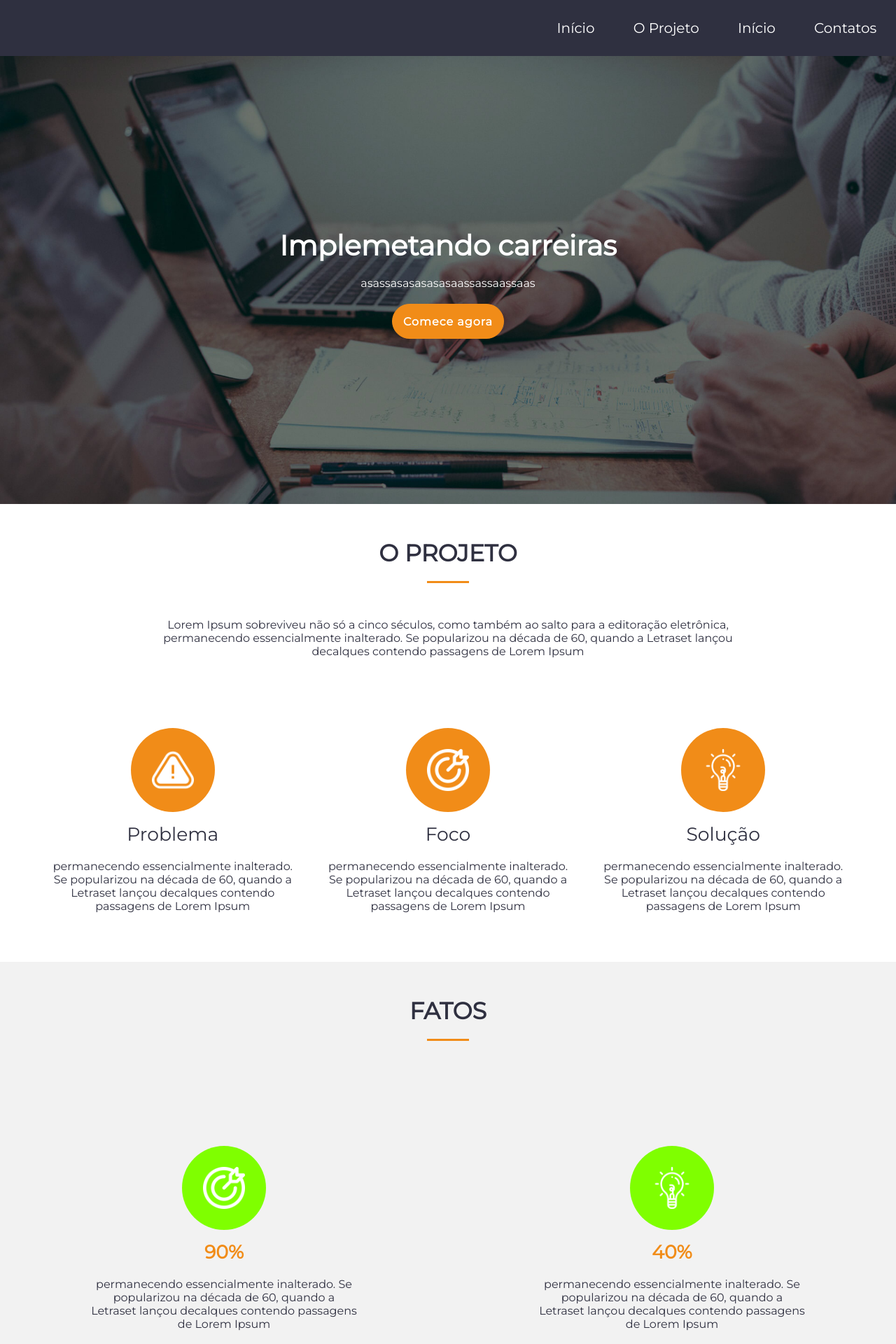
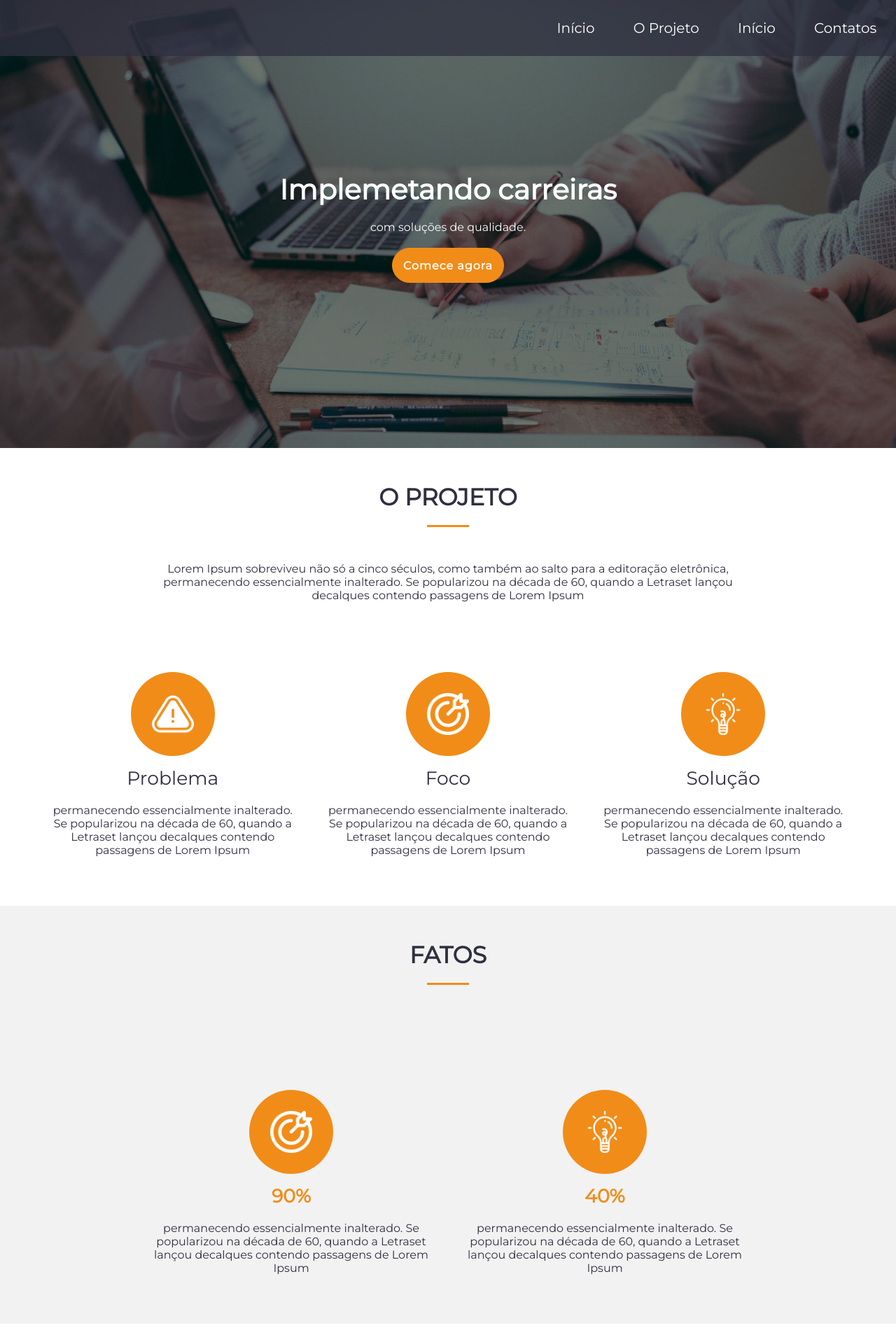
Before and after one commit to AmandaHenrique/demoday-django, a Django app: page / in a window 1280 px wide. Shown: the top 1920 px of the page at 70% size. Run offline with Django 3.2, Linux system fonts and the light colour scheme.

Commit message:
Navegador Fixo no topo

```diff
--- a/app/static/style.css
+++ b/app/static/style.css
@@ -33,9 +33,11 @@ ul{
 nav{
     display: flex;
     justify-content: space-between;
-    background-color: #2f3040;
+    background-color: #2f3040c0;
     height: 80px;
+    width: 100%;
     align-items: center;
+    position: fixed;
 
 }
 
@@ -159,16 +161,18 @@ i img{
 }
 
 #fatos div{
-
+    width: 60%;
 }
+/*Essa diminui a div*/
 
 
 .fato i{
-    background-color: chartreuse;
+    background-color: rgb(241, 140, 24);
 }
 
 #fatos .conteudo{
     display: flex;
+    width: 70%;
     justify-content: space-around;
     text-align: center;
 }
--- a/app/templates/index.html
+++ b/app/templates/index.html
@@ -27,7 +27,7 @@
     <header style="background-image: url('{% static '2.jpg' %}')" >
         <div>
             <h2>Implemetando carreiras</h2>
-            <p>asassasasasasasaassassaassaas</p>
+            <p>com soluções de qualidade.</p>
             <button>Comece agora</button>
         </div>
     </header>
@@ -144,7 +144,7 @@
         <div>
             <h3>contato</h3>
             <hr>
-            <p>Preencha as informações a</p>
+            <p>Preencha as informações abaixo para entrar em contato <br> com um de nossos atendentes em menos de <b>5 minutos</b>.</p>
         </div>
 
         <div class="conteudo">
```
